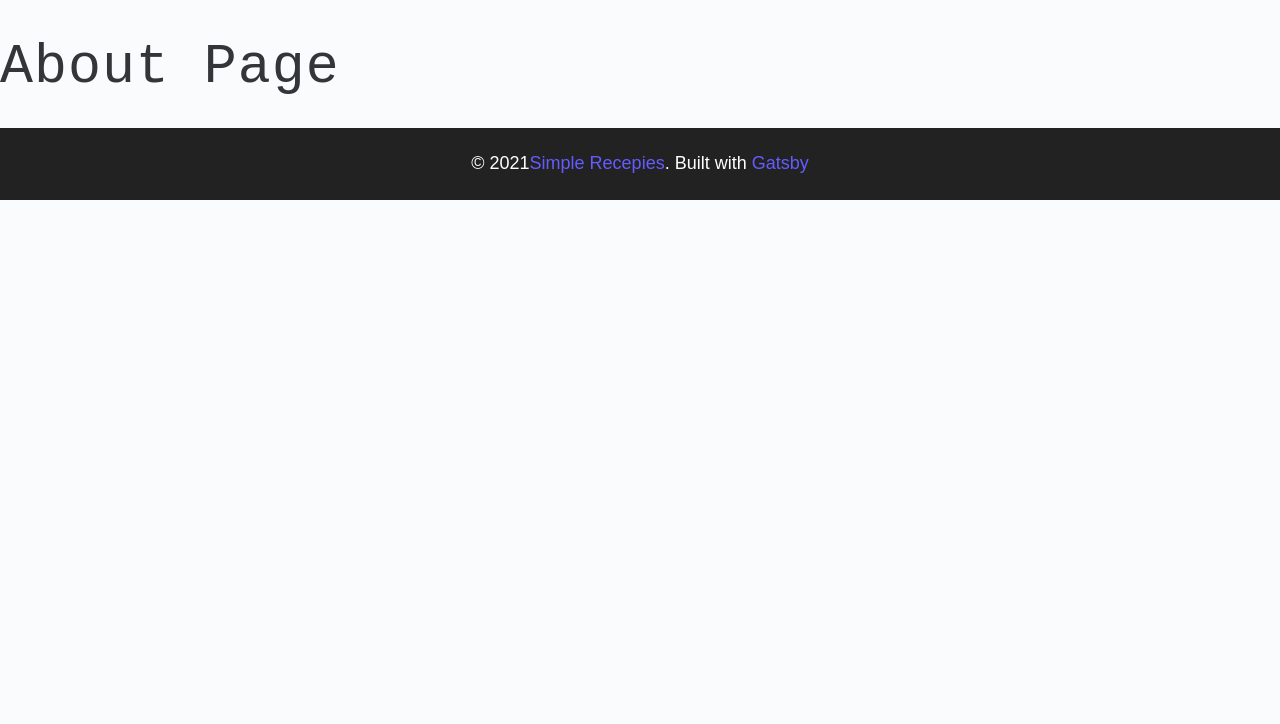
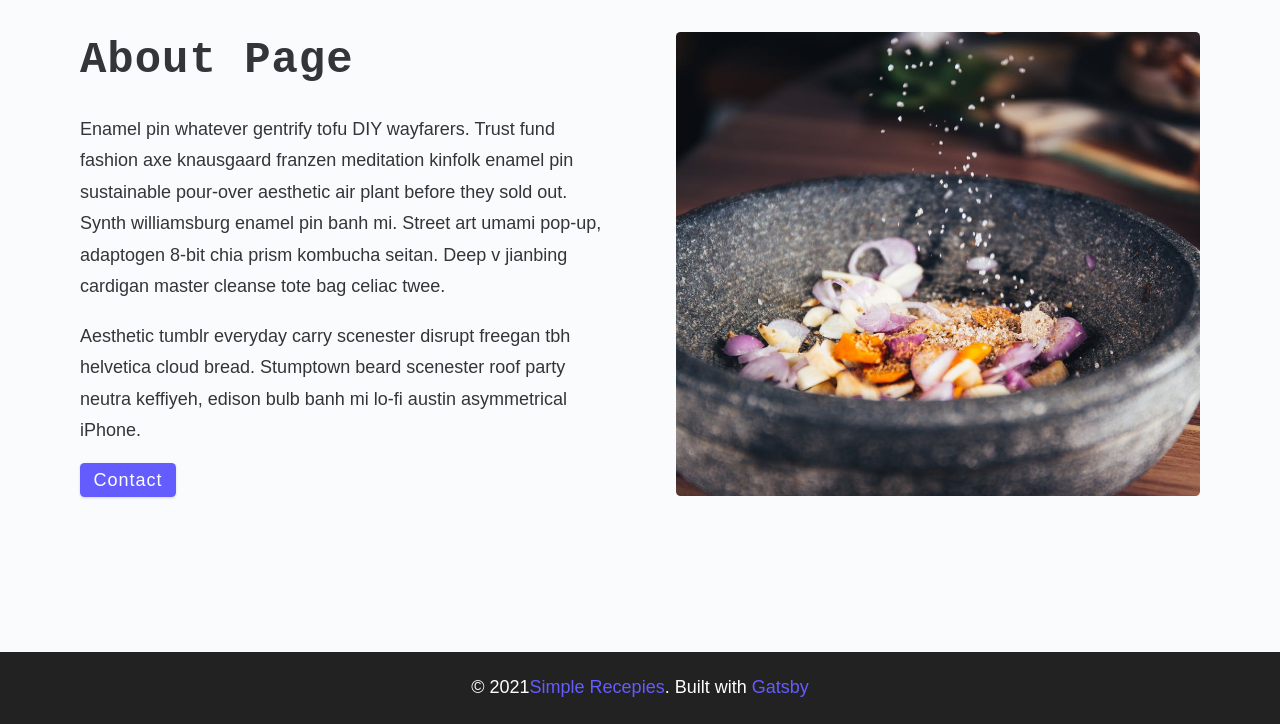
Before and after one commit to CheoR/gats-prac, a Gatsby site: page /about in a window 1280 px wide. Shown: the part 76-800 px from the top of the page. Built offline with nearby package versions, Linux system fonts and the light colour scheme; Gatsby itself is replaced by a stand-in of ours.

Commit message:
css: gatsby images example.

```diff
--- a/src/pages/about.js
+++ b/src/pages/about.js
@@ -1,45 +1,37 @@
 import React from 'react'
+
+import { StaticImage } from 'gatsby-plugin-image'
+import { Link } from 'gatsby'
+
 import WrapperLayout from '../components/WrapperLayout'
-// import { page, text } from "../examples/about.module.css"
-
-// import styled from 'styled-components'
-
 
 const About = () => {
   return (
     <WrapperLayout>
-      <h1>About Page</h1>
+      <main className="page">
+        <section className="about-page">
+          <article>
+            <h2>About Page</h2>
+            <p>
+              Enamel pin whatever gentrify tofu DIY wayfarers. Trust fund fashion axe knausgaard franzen meditation kinfolk enamel pin sustainable pour-over aesthetic air plant before they sold out. Synth williamsburg enamel pin banh mi. Street art umami pop-up, adaptogen 8-bit chia prism kombucha seitan. Deep v jianbing cardigan master cleanse tote bag celiac twee.
+            </p>
+            <p>
+              Aesthetic tumblr everyday carry scenester disrupt freegan tbh helvetica cloud bread. Stumptown beard scenester roof party neutra keffiyeh, edison bulb banh mi lo-fi austin asymmetrical iPhone.
+            </p>
+            <Link to="/contact" className="btn">
+              Contact
+            </Link>
+          </article>
+          <StaticImage
+            src="../assets/images/about.jpeg"
+            alt="Hand pouring salt on onion and garlic chips in bowl"
+            className="about-img"
+            placeholder='tracedSVG'
+          />
+        </section>
+      </main>
     </WrapperLayout>
-    // <WrapperLayout>
-    //   <div className={page}>
-    //     <h2>I am Export Default about page.</h2>
-    //     <h2>Another h2</h2>
-    //     <p className={text}>
-    //       Lorem ipsum dolor sit amet consectetur adipisicing elit. Consequuntur adipisci aut vitae illo ab esse quo inventore eius cumque corporis?
-    //     </p>
-    //   </div>
-    // </WrapperLayout>
-    // <WrapperLayout>
-    //   <Wrapper>
-    //     <h2>I am Export Default about page.</h2>
-    //     <h2>Another h2</h2>
-    //     <p className="text">
-    //       Lorem ipsum dolor sit amet consectetur adipisicing elit. Consequuntur adipisci aut vitae illo ab esse quo inventore eius cumque corporis?
-    //     </p>
-    //   </Wrapper>
-    // </WrapperLayout>
   )
 }
 
-// const Wrapper = styled.section`
-//   color: orange;
-
-//   h2 {
-//     color: blue;
-//   }
-
-//   .text {
-//     text-transform: capitalize;
-//   }
-// `
 export default About
```
Also changed, not shown: src/pages/index.js (+19 -4 lines).
